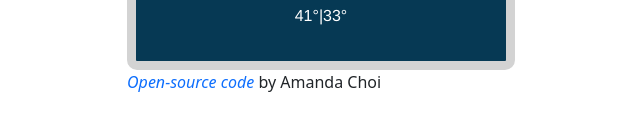
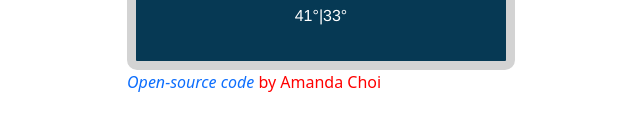
Before and after one commit to Amanda-Choi/Amanda-Weather-App-Project, a plain HTML site: page index.html in a window 1280 px wide. Shown: the part 599-730 px from the top of the page, without its empty margins (319-959 px from the left). Drawn offline with nearby package versions, Linux system fonts and the light colour scheme; no server answers.

Commit message:
Update style.css

```diff
--- a/src/style.css
+++ b/src/style.css
@@ -87,3 +87,7 @@ a {
   cursor: default;
   font-size: 20px;
 }
+
+.source {
+  color: red;
+}
```
